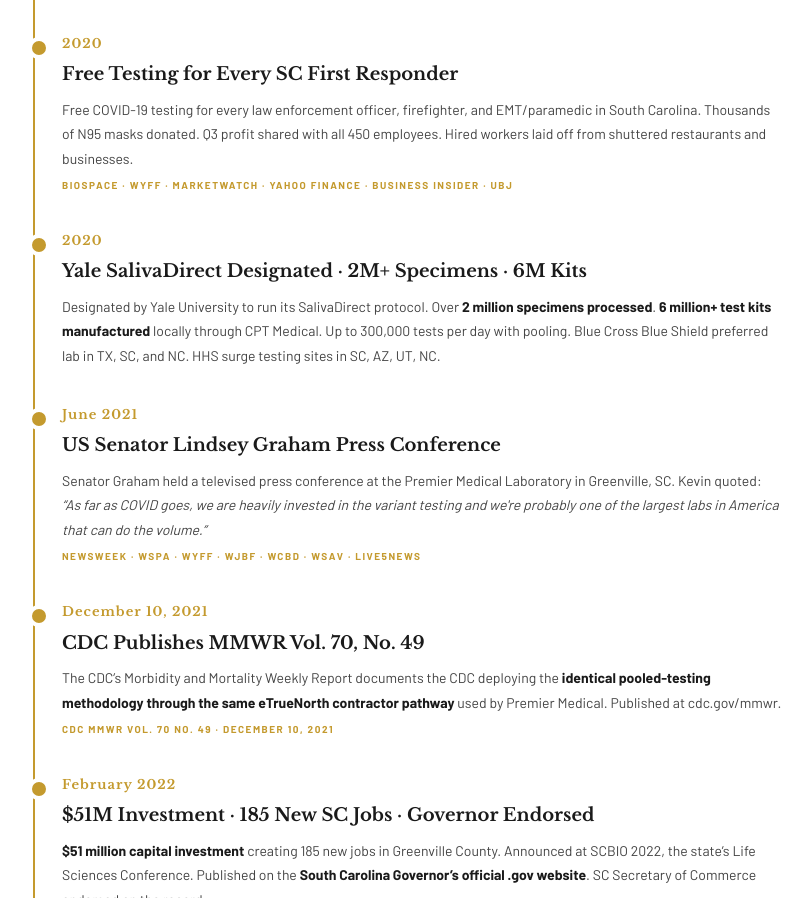
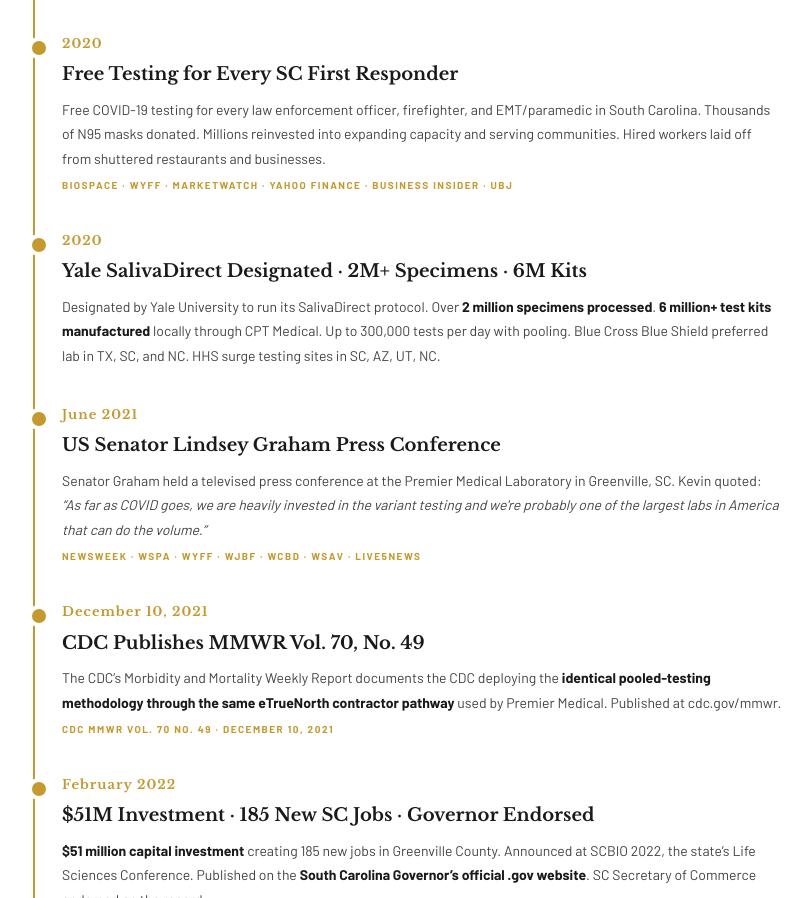
Before and after one commit to kevinsmurdock-gif/kevinmurdockbankruptcy, a plain HTML site: page index.html in a window 1280 px wide. Shown: the part 1582-2480 px from the top of the page, without its empty margins (118-930 px from the left). Drawn offline with nearby package versions, Linux system fonts and the light colour scheme.

Commit message:
Remove specific company names, update org giving section

```diff
--- a/index.html
+++ b/index.html
@@ -163,7 +163,7 @@
         <div class="tl-dot"></div>
         <div class="tl-date">2020</div>
         <div class="tl-head">Free Testing for Every SC First Responder</div>
-        <div class="tl-body">Free COVID-19 testing for every law enforcement officer, firefighter, and EMT/paramedic in South Carolina. Thousands of N95 masks donated. Q3 profit shared with all 450 employees. Hired workers laid off from shuttered restaurants and businesses.</div>
+        <div class="tl-body">Free COVID-19 testing for every law enforcement officer, firefighter, and EMT/paramedic in South Carolina. Thousands of N95 masks donated. Millions reinvested into expanding capacity and serving communities. Hired workers laid off from shuttered restaurants and businesses.</div>
         <span class="tl-src">BioSpace &middot; WYFF &middot; MarketWatch &middot; Yahoo Finance &middot; Business Insider &middot; UBJ</span>
       </div>
 
```
